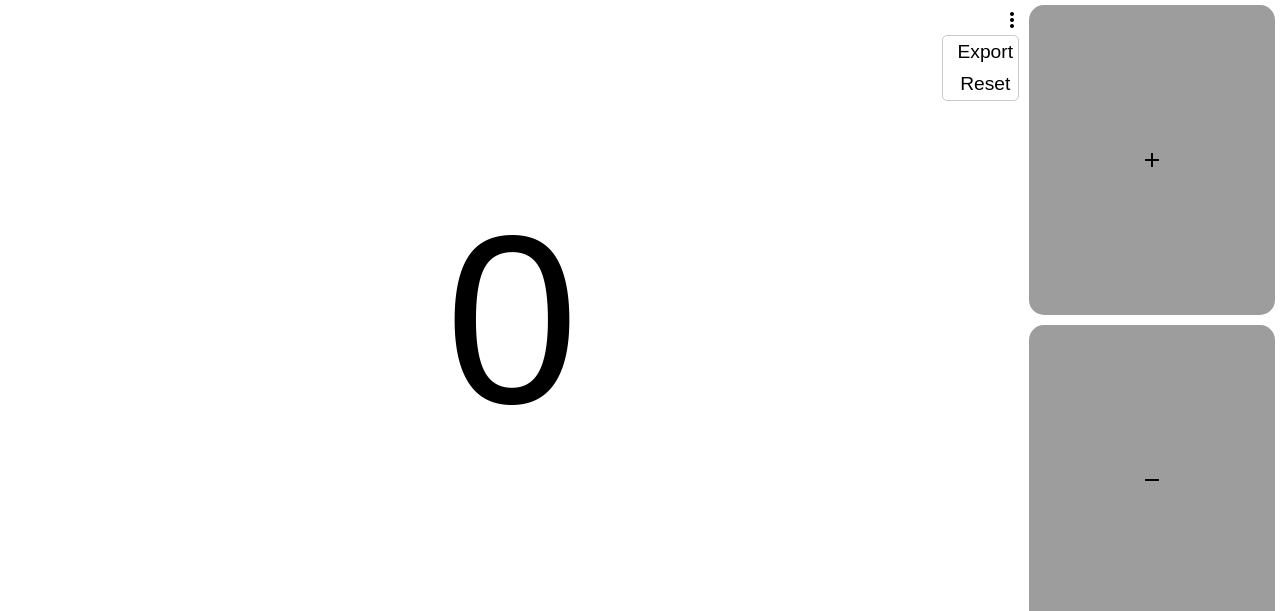
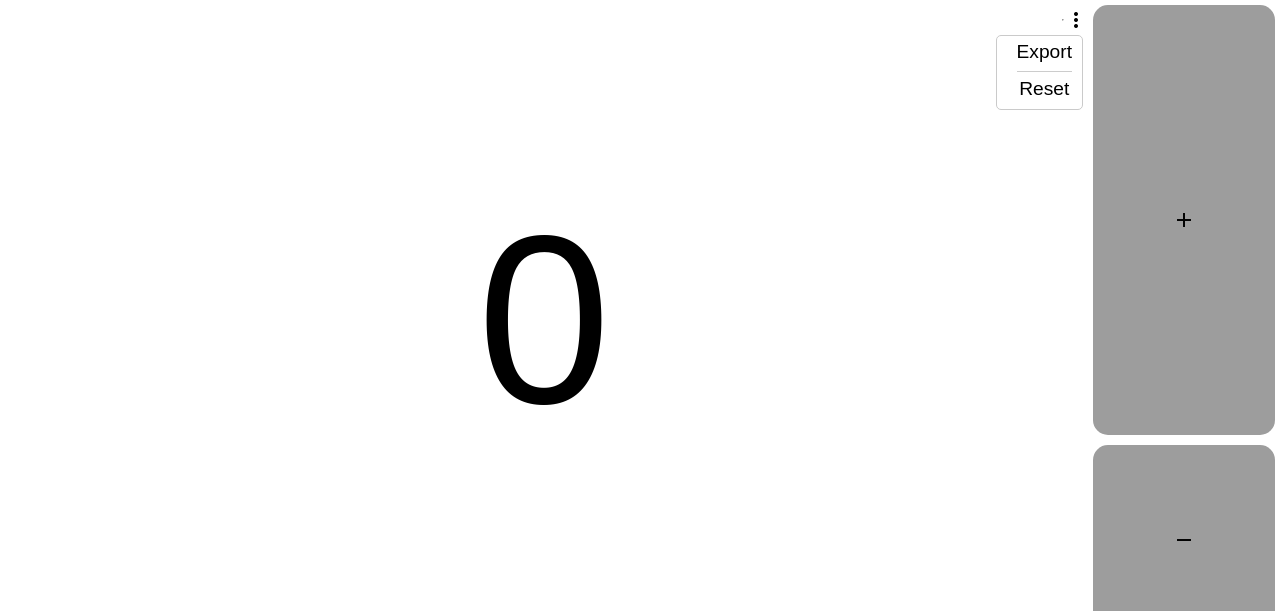
Before and after one commit to schiavoxp/Counter-Timer, a plain HTML site: page index.html in a window 1280 px wide. Both pictures are taken after a click on the element "more_vert". Shown: the top 611 px of the page. Drawn offline with nearby package versions, Linux system fonts and the light colour scheme.

Commit message:
Some css fixes and to reset function

```diff
--- a/index.html
+++ b/index.html
@@ -15,11 +15,12 @@
         <section class="counter-count">
             <div class="menu-button">
                 <span class="material-symbols-outlined status-icon hidden">radio_button_checked</span>
+                <hr>
                 <span class="material-icons menu-icon">more_vert</span>
-                <div class="menu hidden">
-                    <span class="menu--element menu-export">Export</span>
-                    <span class="menu--element menu-reset">Reset</span>
-                </div>
+                <ul class="menu hidden">
+                    <li class="menu--element menu-export">Export</li>
+                    <li class="menu--element menu-reset">Reset</li>
+                </ul>
             </div>
             <div class="counter-count__numbers">
                 <span class="count">0</span>
--- a/main.js
+++ b/main.js
@@ -128,8 +128,8 @@ function reset() {
         counterLapCount.innerHTML = countLap;
         counterLapTimeStart.innerHTML = timeLapS;
         counterLapTimeFinish.innerHTML = timeLapS;
+        timer.innerHTML = timeLapS;
     }
-
 }
 function popMenu() {
     if (menu.classList.contains("hidden")){
@@ -151,7 +151,7 @@ document.addEventListener("keyup", function(e) {
         add();
     }else if (key === "-"){
         rest();
-    }else if (key === "l") {
+    }else if (key === "s") {
         lap();
     }
 });
--- a/style.css
+++ b/style.css
@@ -13,7 +13,7 @@ body {
     height: 100vh;
     width: 100vw;
     display: grid;
-    grid-template-columns: 80% 20%;
+    grid-template-columns: 85% 15%;
     text-align: center;
     vertical-align: middle;
 }
@@ -30,12 +30,12 @@ body {
     border-radius: 5px;
 }
 .status-icon {
-    color: rgb(129, 7, 7);
+    color: rgb(163, 8, 8);
 }
 .menu {
     display: grid;
     grid-template-rows: 50% 50%;
-    margin-top: 95px;
+    margin-top: 105px;
     margin-right: 5px;
     position: absolute;
     border-radius: 5px;
@@ -47,6 +47,9 @@ body {
 .menu--element {
     margin-top: 5px;
     margin-bottom: 5px;
+    list-style: none;
+    padding: 0 5px 0 5px;
+    border-radius: 5px;
 }
 .counter-count__numbers {
     display: flex;
@@ -97,7 +100,7 @@ body {
 }
 .counter-ui {
     display: grid;
-    grid-template-rows: 40% 40% 20%;
+    grid-template-rows: 55% 25% 20%;
 }
 .counter-ui__button {
     display: flex;
@@ -111,11 +114,17 @@ body {
 .hidden {
     display: none;
 }
-.menu-button span:hover {
+.menu-icon:hover {
     background-color: rgba(174, 174, 174, 0.805);
 }
-.menu-button span:active {
+.menu-icon:active {
     background-color: rgb(226, 226, 226);
+}
+.menu--element:hover{
+    background-color: rgb(220, 220, 220);
+}
+.menu--element:active{
+    background-color: rgb(239, 238, 238);
 }
 .counter-ui__button:hover {
     background-color: rgb(182, 181, 181);
@@ -123,3 +132,12 @@ body {
 .counter-ui__button:active {
     background-color: rgb(205, 205, 205);
 }
+.menu--element::after {
+	content: "";
+	display: block;
+	border-bottom: 1px solid #CCC;
+	padding-top: .5rem;
+}
+.menu--element:last-child::after {
+	display: none;
+}
```
